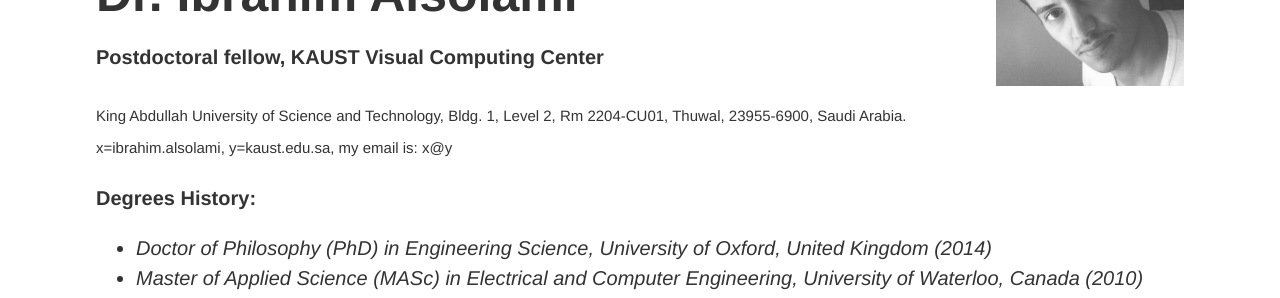
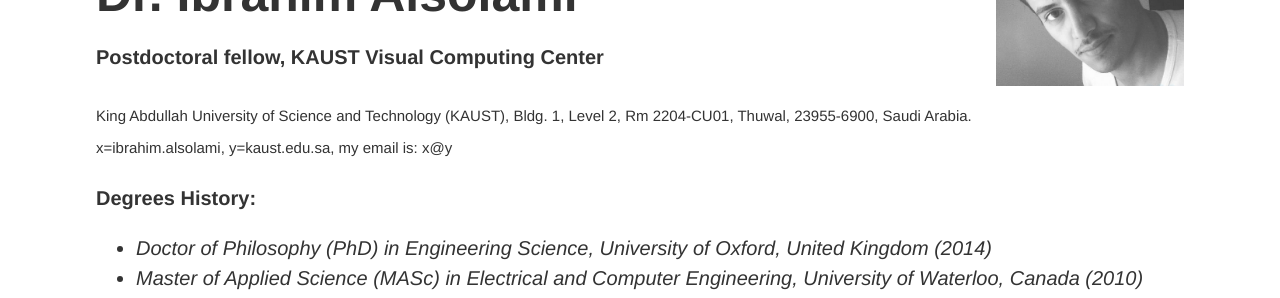
Before and after one commit to vccimaging/vccimaging.github.io, a Jekyll site: the page built from People/ialsolami/index.html, in a window 1280 px wide. Shown: the part 145-443 px from the top of the page. Built offline with Jekyll 4.4.1, drawn with Linux system fonts in a browser that asks for light colours; a script that is not in the unit is left out.

Commit message:
Update index.html

```diff
--- a/People/ialsolami/index.html
+++ b/People/ialsolami/index.html
@@ -9,7 +9,7 @@
 
 <h1>Dr. Ibrahim Alsolami<h1>
 <h4> Postdoctoral fellow, KAUST Visual Computing Center</h4>
-<span style="font-size:75%;">King Abdullah University of Science and Technology, Bldg. 1, Level 2, Rm 2204-CU01, Thuwal, 23955-6900, Saudi Arabia.<br> x=ibrahim.alsolami, y=kaust.edu.sa, my email is: x@y</span><p>
+<span style="font-size:75%;">King Abdullah University of Science and Technology (KAUST), Bldg. 1, Level 2, Rm 2204-CU01, Thuwal, 23955-6900, Saudi Arabia.<br> x=ibrahim.alsolami, y=kaust.edu.sa, my email is: x@y</span><p>
 <b>Degrees History: </b> <em>
 <ul>
 <li> Doctor of Philosophy (PhD) in Engineering Science, University of Oxford, United Kingdom (2014)</li>
```
